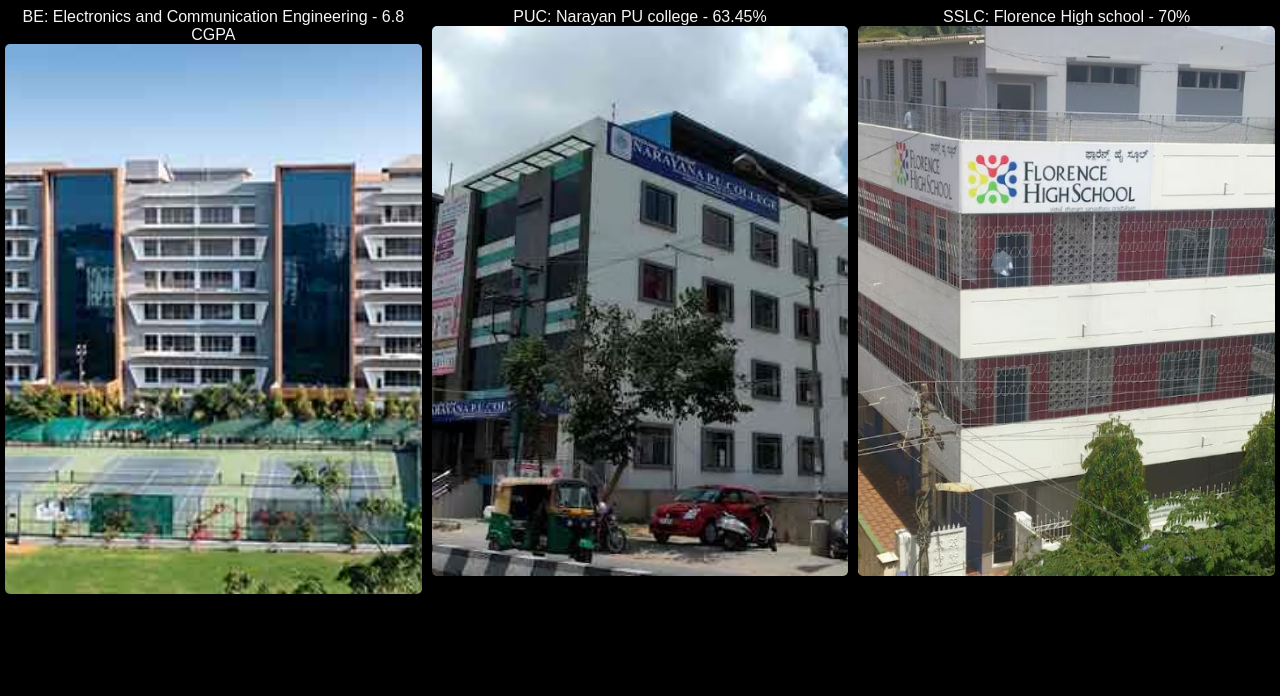
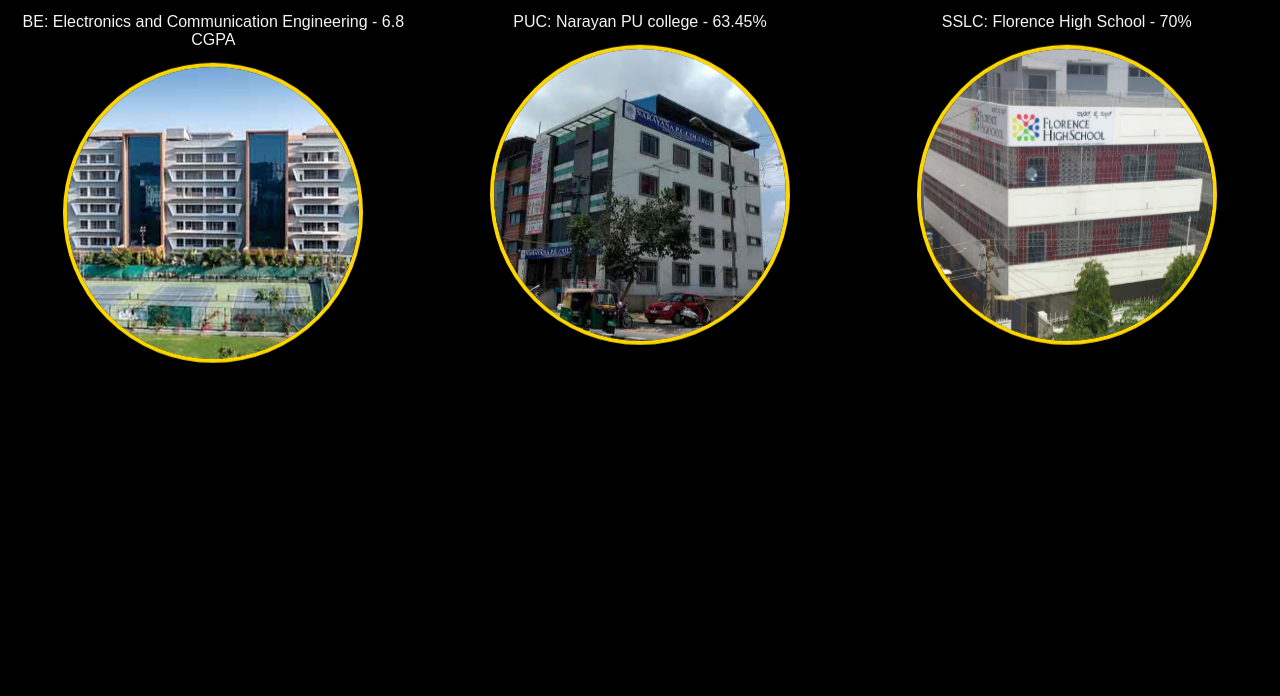
Before and after one commit to pawankalayan6899/New-Portfolio, a plain HTML site: page education.html in a window 1280 px wide. Shown: the part 104-800 px from the top of the page. Drawn offline with Linux system fonts and the light colour scheme.

Commit message:
education.html

```diff
--- a/education.html
+++ b/education.html
@@ -7,6 +7,20 @@
     <title>Education - Pavan Kalyan</title>
     <link rel="stylesheet" href="styles.css">
     <style>
+
+        /* Smooth Transition Styles */
+body {
+    opacity: 1; /* Ensure body starts fully visible */
+    transition: opacity 0.5s ease; /* Smooth opacity transition */
+}
+
+.fade-out {
+    opacity: 0; /* Fade out effect */
+}
+
+.fade-in {
+    opacity: 1; /* Fade in effect */
+}
         * {
             box-sizing: border-box;
         }
@@ -14,23 +28,54 @@
         .row {
             display: flex; /* Use flexbox for horizontal layout */
             flex-wrap: wrap; /* Wrap items on smaller screens */
+            justify-content: center; /* Center the columns */
         }
 
         /* Create columns that sit next to each other */
         .column {
             flex: 33.33%; /* Each column takes up 1/3rd of the row */
-            padding: 5px; /* Padding around columns */
+            padding: 10px; /* Padding around columns */
+            display: flex;
+            flex-direction: column;
+            align-items: center; /* Center align items in the column */
+        }
+
+        .img-wrapper {
+            width: 300px; /* Fixed width for circular image containers */
+            height: 300px; /* Fixed height for circular image containers */
+            border-radius: 50%; /* Make the wrapper circular */
+            border: 4px solid gold; /* Gold border */
+            overflow: hidden; /* Hide overflow to maintain circle shape */
+            display: flex;
+            justify-content: center;
+            align-items: center;
+            position: relative; /* Relative positioning for absolute child */
+            animation: float 3s infinite; /* Bubble effect animation */
         }
 
         img {
             width: 100%; /* Ensure images take full width of their container */
-            height: 550px; /* Set a fixed height for all images */
+            height: 100%; /* Ensure images take full height of their container */
             object-fit: cover; /* Crop the image to fit the container */
-            border-radius: 5px; /* Optional: Adds slight rounding to corners */
+            transition: transform 0.3s ease; /* Smooth scaling effect */
+        }
+
+        /* Bubble effect keyframes */
+        @keyframes float {
+            0% {
+                transform: translateY(0);
+            }
+            50% {
+                transform: translateY(-10px);
+            }
+            100% {
+                transform: translateY(0);
+            }
         }
 
         h2 {
             color: gold;
+            text-align: center; /* Center the heading */
         }
 
         p {
@@ -66,8 +111,6 @@
                 font-size: 32px; /* Adjust heading size */
             }
         }
-
-
     </style>
 </head>
 
@@ -89,21 +132,51 @@
         <h2>Education</h2><br>
         <div class="row">
             <div class="column">
-                <p>BE: Electronics and Communication Engineering - 6.8 CGPA</p>
-                <img src="college.jpg" alt="Gopalan college of engineering">
+                <p>BE: Electronics and Communication Engineering - 6.8 CGPA</p><br>
+                <div class="img-wrapper">
+                    <img src="college.jpg" alt="Gopalan college of engineering">
+                </div>
             </div>
 
             <div class="column">
-                <p>PUC: Narayan PU college - 63.45%</p>
-                <img src="pu.avif" alt="Narayan PU college">
+                <p>PUC: Narayan PU college - 63.45%</p><br>
+                <div class="img-wrapper">
+                    <img src="pu.avif" alt="Narayan PU college">
+                </div>
             </div>
 
             <div class="column">
-                <p>SSLC: Florence High school - 70%</p>
-                <img src="school.avif" alt="Florence high school">
+                <p>SSLC: Florence High School - 70%</p><br>
+                <div class="img-wrapper">
+                    <img src="school.avif" alt="Florence High School">
+                </div>
             </div>
         </div>
     </section>
+    <script>
+        document.addEventListener('DOMContentLoaded', function () {
+            // Fade in effect when the page is loaded
+            document.body.classList.add('fade-in');
+
+            // Handle link clicks for fade-out and navigation
+            const links = document.querySelectorAll('a');
+            links.forEach(link => {
+                link.addEventListener('click', function (event) {
+                    event.preventDefault(); // Prevent default navigation
+                    const href = this.getAttribute('href'); // Get the destination href
+
+                    // Add fade-out class
+                    document.body.classList.add('fade-out');
+
+                    // Redirect after fade-out transition
+                    setTimeout(() => {
+                        window.location.href = href;
+                    }, 500); // Match this timeout with the CSS transition duration
+                });
+            });
+        });
+    </script>
+
 </body>
 
 </html>
```
